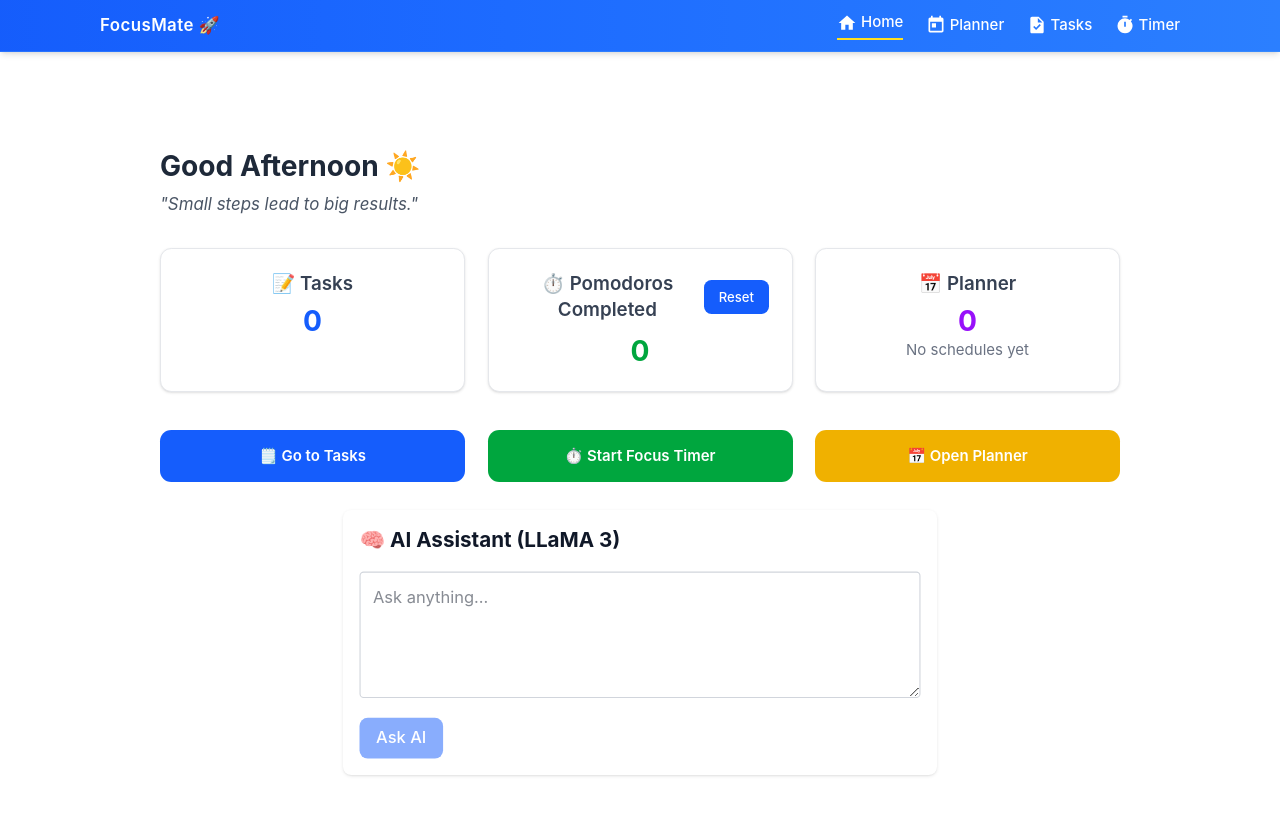
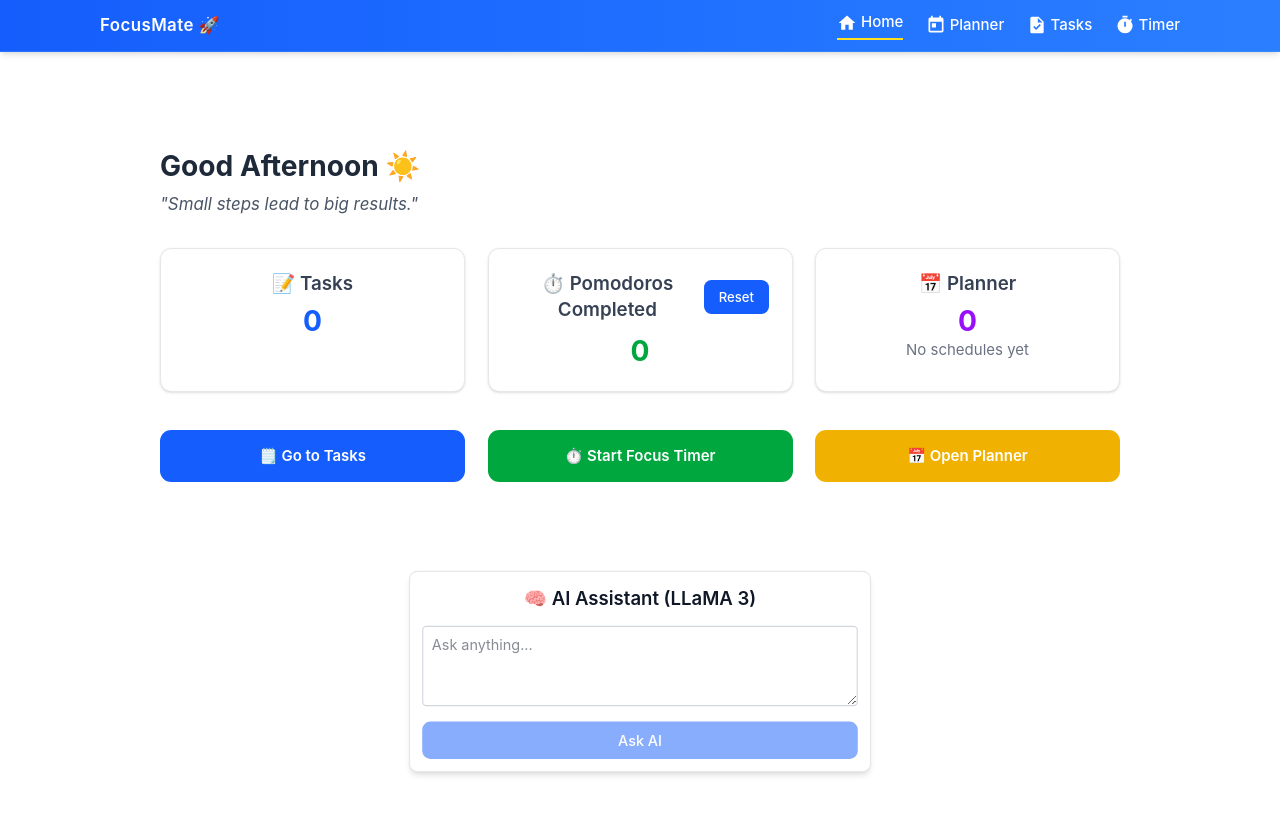
Before and after one commit to Chebroluhemanthgithub/FocusMate, a React (Vite) app: page / in a window 1280 px wide. Shown: the top 814 px of the page. Built offline with nearby package versions, Linux system fonts and the light colour scheme.

Commit message:
Updated: AI Assiatance size to medium

```diff
--- a/src/components/AiAssistant.jsx
+++ b/src/components/AiAssistant.jsx
@@ -31,21 +31,23 @@ const AiAssistant = () => {
   };
 
   return (
-    <div className="p-4 max-w-xl mx-auto bg-white shadow rounded-lg">
-      <h2 className="text-xl font-bold mb-4">🧠 AI Assistant (LLaMA 3)</h2>
+    <div className="p-3 max-w-md mx-auto bg-white shadow-md rounded-lg border border-gray-200">
+      <h2 className="text-lg font-semibold mb-3 text-center">
+        🧠 AI Assistant (LLaMA 3)
+      </h2>
 
       <textarea
-        rows={4}
+        rows={3}
         placeholder="Ask anything..."
         value={prompt}
         onChange={(e) => setPrompt(e.target.value)}
-        className="w-full p-3 border border-gray-300 rounded focus:outline-none focus:ring-2 focus:ring-blue-400"
+        className="w-full p-2 text-sm border border-gray-300 rounded focus:outline-none focus:ring-2 focus:ring-blue-400"
         disabled={loading}
       />
 
       <button
         onClick={handleSubmit}
-        className="mt-3 px-5 py-2 bg-blue-600 text-white rounded hover:bg-blue-700 disabled:opacity-50"
+        className="mt-2 w-full py-2 text-sm bg-blue-600 text-white rounded hover:bg-blue-700 disabled:opacity-50"
         disabled={loading || !prompt.trim()}
       >
         {loading ? "Thinking..." : "Ask AI"}
@@ -54,7 +56,7 @@ const AiAssistant = () => {
       {response && (
         <div
           ref={resultRef}
-          className="mt-4 p-3 bg-gray-100 rounded text-sm whitespace-pre-wrap border border-gray-300"
+          className="mt-3 p-2 bg-gray-100 rounded text-sm whitespace-pre-wrap border border-gray-300"
         >
           {response}
         </div>
```
